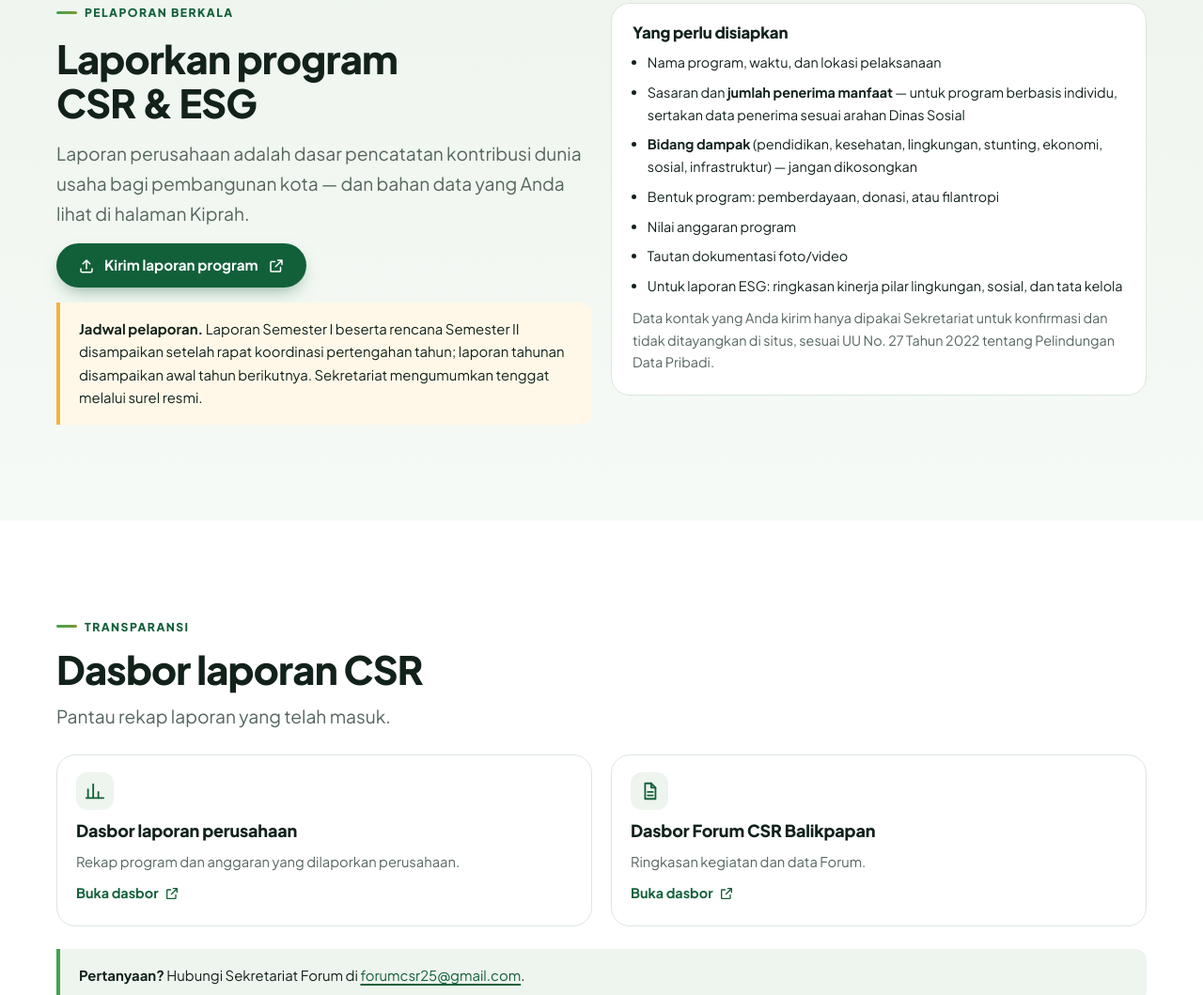
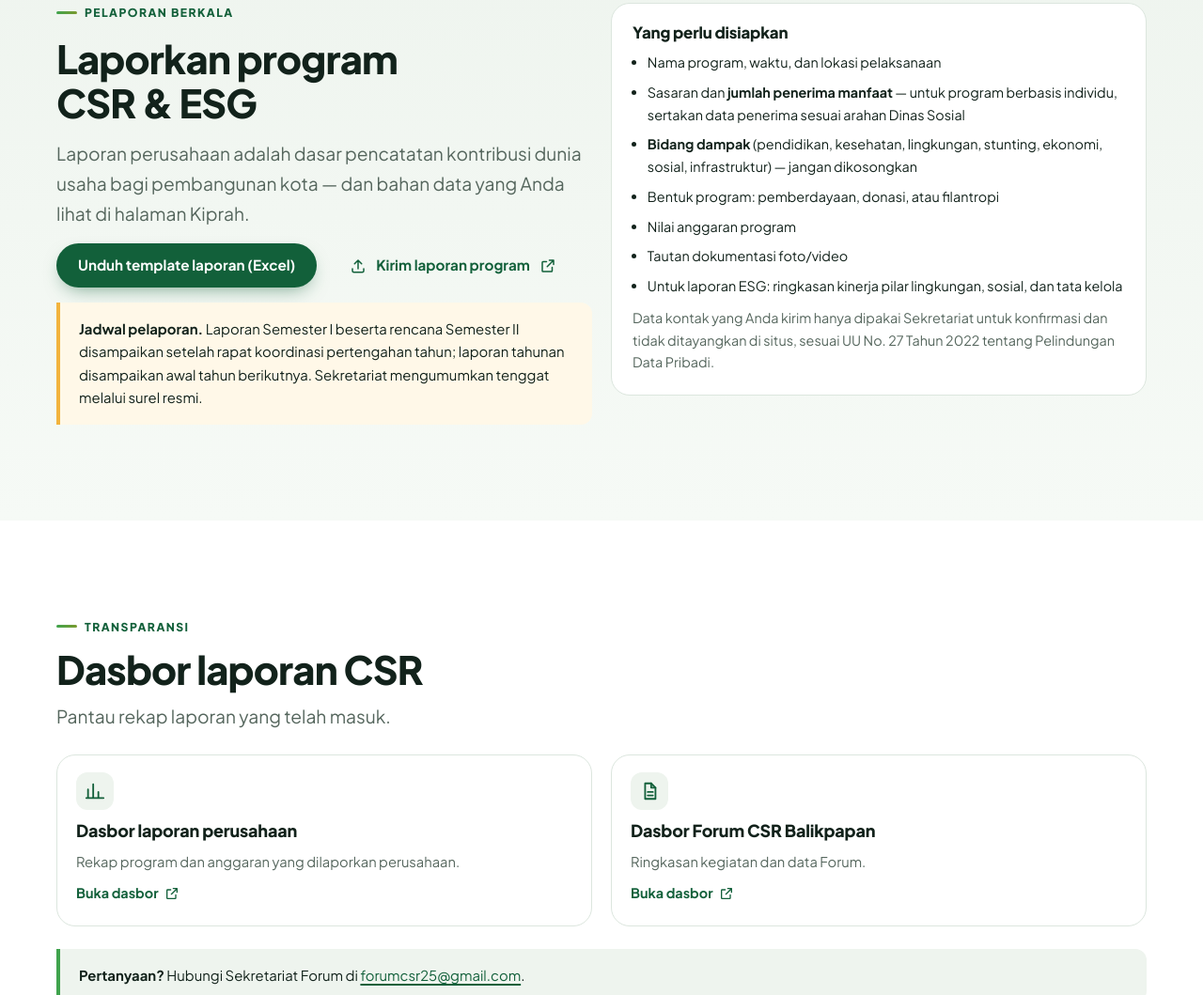
Before and after one commit to forumcsrbalikpapan/forumcsrbalikpapan.github.io, a plain HTML site: page bergabung.html in a window 1280 px wide. Shown: the part 1486-2545 px from the top of the page at 94% size. Drawn offline with Linux system fonts and the light colour scheme.

Commit message:
Perbaiki tautan pelaporan CSR dan tambah unduh template

```diff
--- a/bergabung.html
+++ b/bergabung.html
@@ -45,7 +45,7 @@
 <section id="lapor" class="latar-kabut"><div class="bungkus kisi k2" style="align-items:start">
 <div class="tumpuk g16"><span class="alis">Pelaporan berkala</span><h2>Laporkan program CSR &amp; ESG</h2>
 <p class="lead">Laporan perusahaan adalah dasar pencatatan kontribusi dunia usaha bagi pembangunan kota — dan bahan data yang Anda lihat di halaman Kiprah.</p>
-<div class="baris g12"><a class="tombol utama" href="https://s.id/laporanCSRperusahaan" target="_blank" rel="noopener"><svg viewBox="0 0 24 24" fill="none" stroke="currentColor" stroke-width="2" stroke-linecap="round" stroke-linejoin="round" aria-hidden="true"><path d="M12 16V4M7 9l5-5 5 5M4 16v3a2 2 0 0 0 2 2h12a2 2 0 0 0 2-2v-3"/></svg>Kirim laporan program <svg viewBox="0 0 24 24" fill="none" stroke="currentColor" stroke-width="2" stroke-linecap="round" stroke-linejoin="round" aria-hidden="true"><path d="M14 4h6v6M20 4l-9 9M18 14v5a1 1 0 0 1-1 1H5a1 1 0 0 1-1-1V7a1 1 0 0 1 1-1h5"/></svg></a></div>
+<div class="baris g12"><a class="tombol utama" href="https://s.id/templatecsr2026" target="_blank" rel="noopener">Unduh template laporan (Excel)</a><a class="tombol" href="https://s.id/laporancsr2026" target="_blank" rel="noopener"><svg viewBox="0 0 24 24" fill="none" stroke="currentColor" stroke-width="2" stroke-linecap="round" stroke-linejoin="round" aria-hidden="true"><path d="M12 16V4M7 9l5-5 5 5M4 16v3a2 2 0 0 0 2 2h12a2 2 0 0 0 2-2v-3"/></svg>Kirim laporan program <svg viewBox="0 0 24 24" fill="none" stroke="currentColor" stroke-width="2" stroke-linecap="round" stroke-linejoin="round" aria-hidden="true"><path d="M14 4h6v6M20 4l-9 9M18 14v5a1 1 0 0 1-1 1H5a1 1 0 0 1-1-1V7a1 1 0 0 1 1-1h5"/></svg></a></div>
 <div class="catatan"><strong>Jadwal pelaporan.</strong> Laporan Semester I beserta rencana Semester II disampaikan setelah rapat koordinasi pertengahan tahun; laporan tahunan disampaikan awal tahun berikutnya. Sekretariat mengumumkan tenggat melalui surel resmi.</div></div>
 <div class="ubin tumpuk g12"><h3>Yang perlu disiapkan</h3>
 <ul class="kecil" style="margin:0;padding-left:1.1em;display:grid;gap:8px">
```
